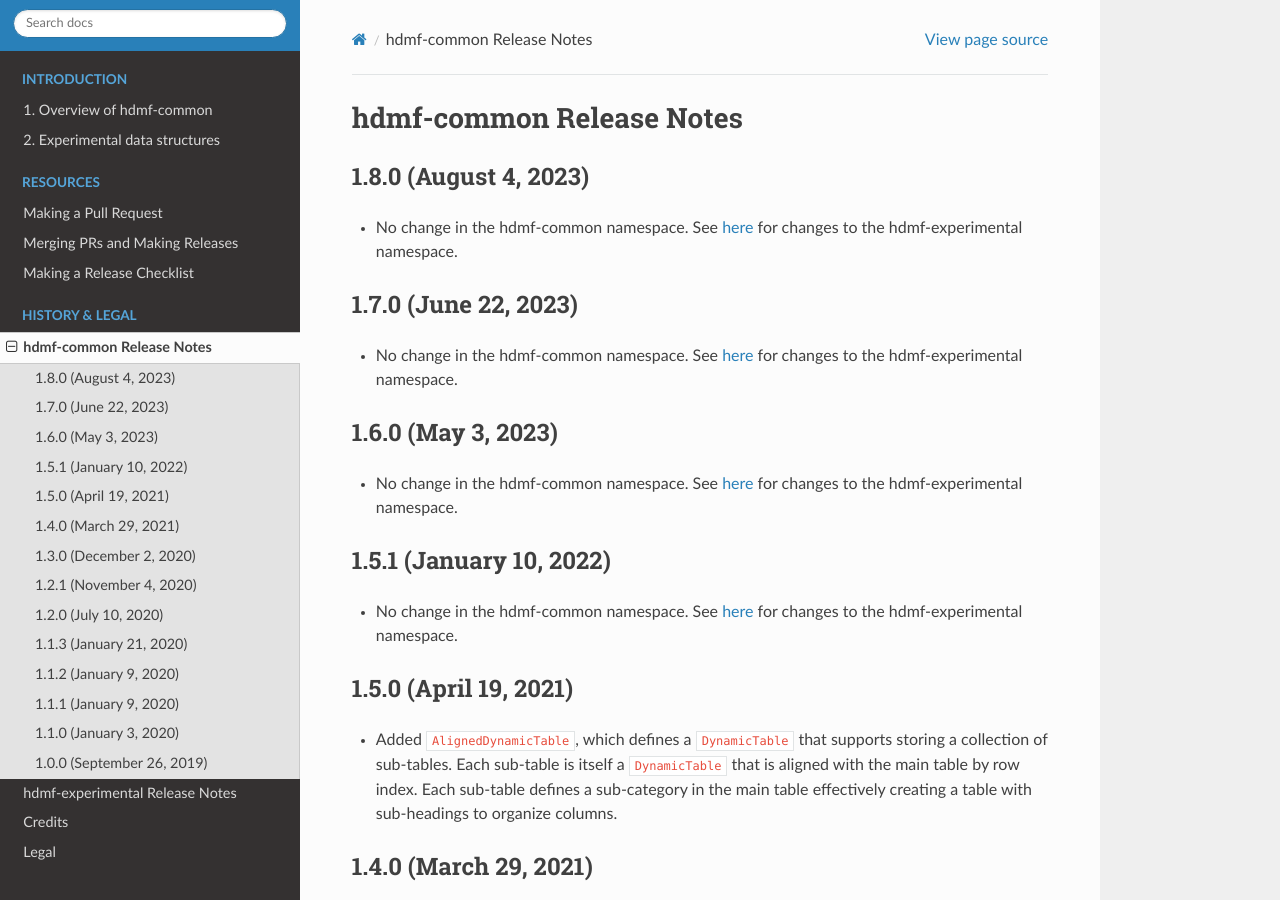
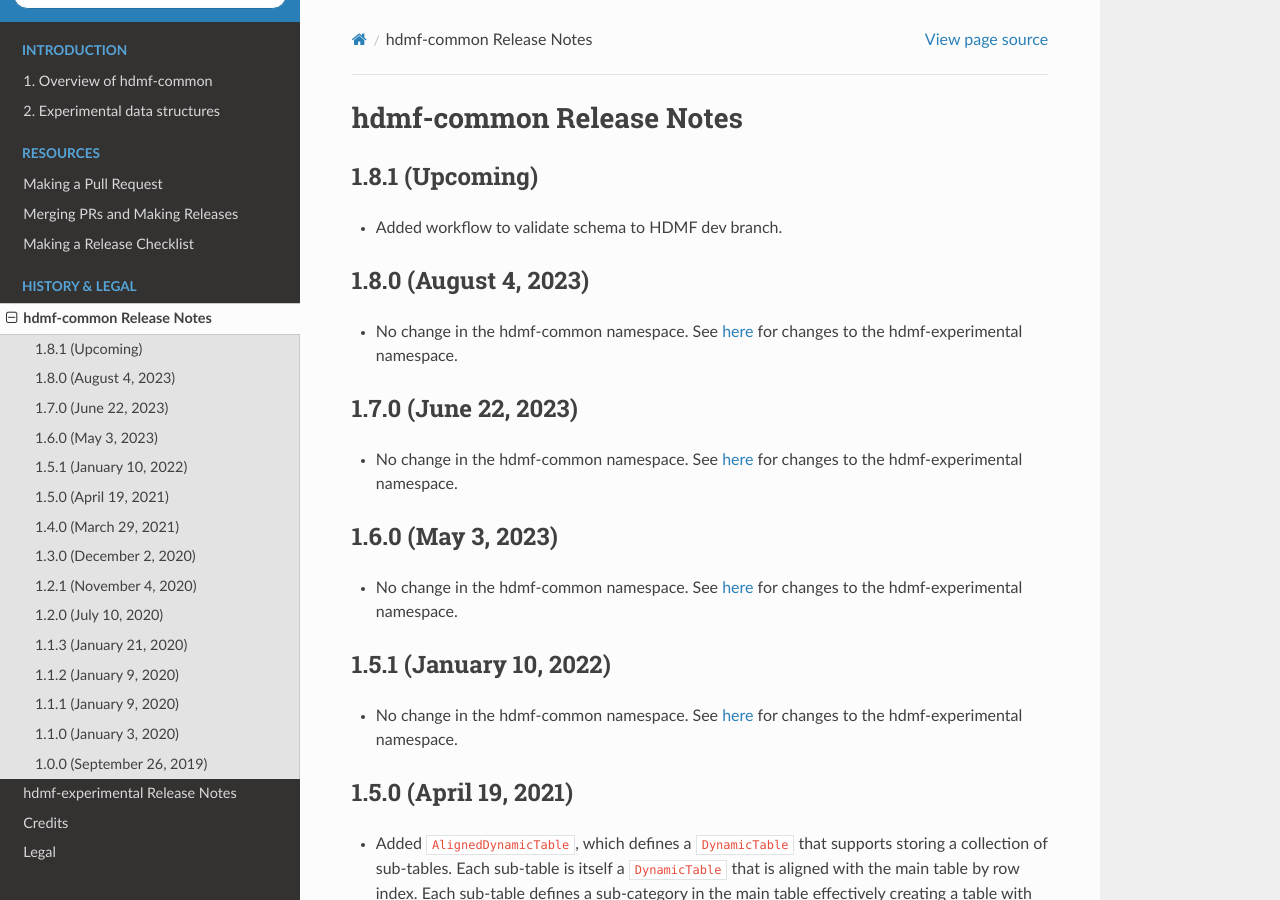
Before and after one commit to hdmf-dev/hdmf-common-schema, a Sphinx documentation site: the page built from docs/source/hdmf_common_release_notes.rst, in a window 1280 px wide and 900 px high. Built offline with Sphinx 7.4.7 and the Read the Docs theme 2.0.0, drawn with Linux system fonts in a browser that asks for light colours.

Commit message:
Update hdmf_common_release_notes.rst

```diff
--- a/docs/source/hdmf_common_release_notes.rst
+++ b/docs/source/hdmf_common_release_notes.rst
@@ -2,6 +2,9 @@
 
 hdmf-common Release Notes
 =========================
+1.8.1 (Upcoming)
+----------------------
+- Added workflow to validate schema to HDMF dev branch.
 
 1.8.0 (August 4, 2023)
 ----------------------
```
